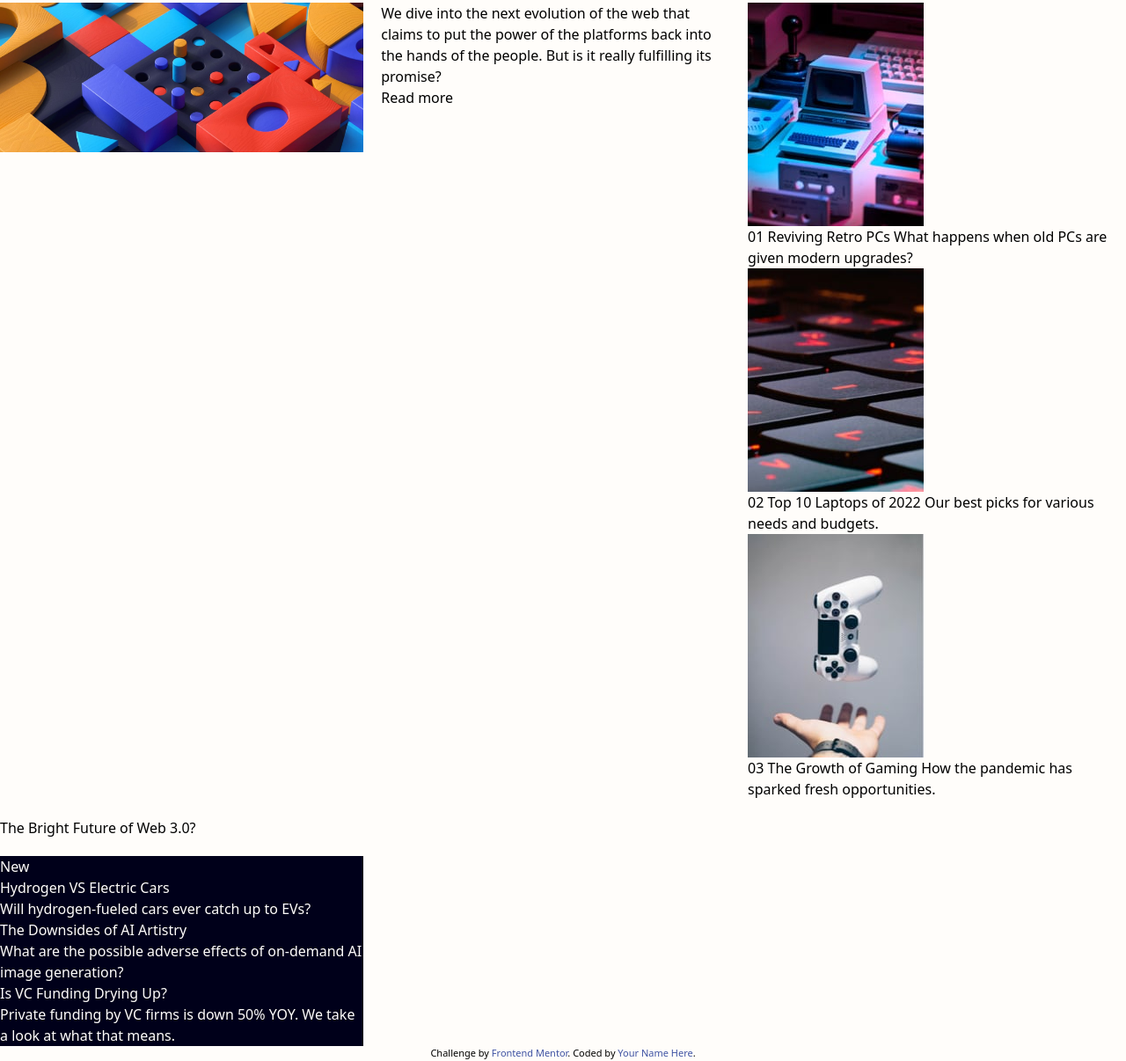
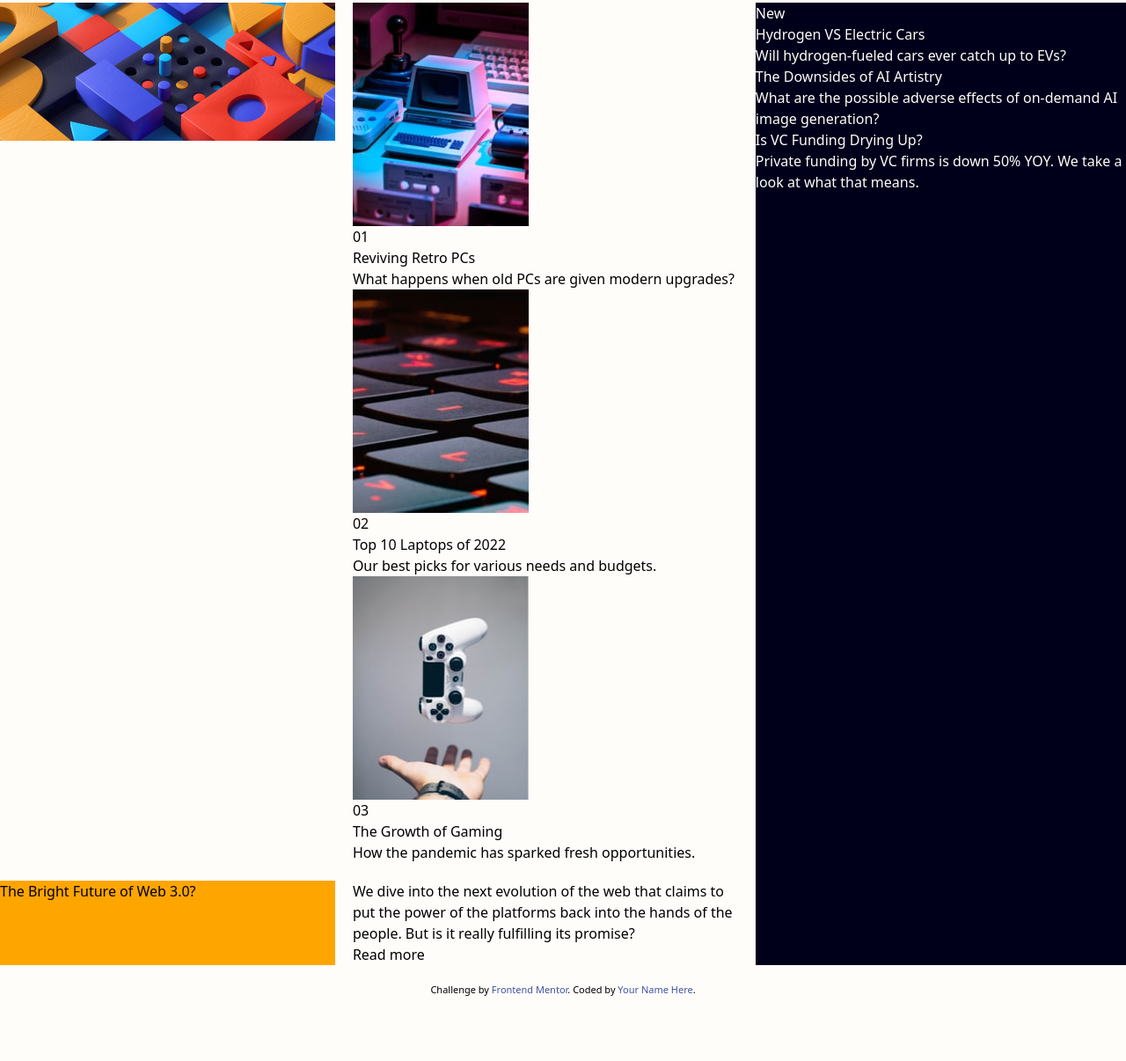
Before and after one commit to Jonee2/FEM-homepage, a plain HTML site: page index.html in a window 1280 px wide. Shown: the part 81-1287 px from the top of the page at 88% size. After the commit the page ends 1215 px from the top, so only its background shows below. Drawn offline with nearby package versions, Linux system fonts and the light colour scheme.

Commit message:
added more markup

```diff
--- a/index.html
+++ b/index.html
@@ -30,7 +30,7 @@
   <div class="h1div">
     <h1>The Bright Future of Web 3.0?</h1>
   </div>
-  <div>
+  <div class="buttondiv">
   <p>We dive into the next evolution of the web that claims to put the power of the platforms back into the hands of the people.
   But is it really fulfilling its promise?</p>
   <button>Read more</button>
@@ -39,26 +39,30 @@
   <ul>
   <li><h2>New</h2></li>
   <li><p class="titleblackbox">Hydrogen VS Electric Cars</p>
-  Will hydrogen-fueled cars ever catch up to EVs?</li>
+  <p class="parawhite">Will hydrogen-fueled cars ever catch up to EVs?</p></li>
   <li><p class="titleblackbox">The Downsides of AI Artistry</p>
-  What are the possible adverse effects of on-demand AI image generation?</li>
+  <p class="parawhite">What are the possible adverse effects of on-demand AI image generation?</p></li>
   <li><p class="titleblackbox">Is VC Funding Drying Up?</p>
-  Private funding by VC firms is down 50% YOY. We take a look at what that means.</li>
+  <p class="parawhite">Private funding by VC firms is down 50% YOY. We take a look at what that means.</p></li>
 </ul>
 </div>
 <div class="articlesdiv">
   <img src="assets/images/image-retro-pcs.jpg">
-  01
-  Reviving Retro PCs
-  What happens when old PCs are given modern upgrades?
+  <div>
+  <p class="articlenumber">01</p>
+  <p class="articletitle">Reviving Retro PCs</p>
+  <p class="articlepara">What happens when old PCs are given modern upgrades?</p>
+  </div>
+  <div>
   <img src="assets/images/image-top-laptops.jpg">
-  02
-  Top 10 Laptops of 2022
-  Our best picks for various needs and budgets.
+  <p class="articlenumber">02</p>
+  <p class="articletitle">Top 10 Laptops of 2022</p>
+  <p class="articlepara">Our best picks for various needs and budgets.</p>
+  </div><div>
   <img src="assets/images/image-gaming-growth.jpg">
-  03
-  The Growth of Gaming
-  How the pandemic has sparked fresh opportunities.
+  <p class="articlenumber">03</p>
+  <p class="articletitle">The Growth of Gaming</p>
+  <p class="articlepara">How the pandemic has sparked fresh opportunities.</p>
   </div>
 </div>
 </main>
--- a/styles.css
+++ b/styles.css
@@ -34,15 +34,24 @@ main{
     gap: 20px;
 }
 .blocksdiv{
-grid-area: 1 / 1 / span 2/ span 2;
+grid-area: 1 / 1 / 1/ span 2;
+background-color: blue;
+}
+.buttondiv{
+grid-area: 2 / 2 / 2 / 2;
 }
 .newdiv{
     background-color: hsl(240, 100%, 5%);
     color: hsl(36, 100%, 99%);
-    grid-area: 3 / 1 / span 2/ 2;
+    grid-area: 1 / 3 / span 2 / 3;
 }
 .h1div{
     grid-area: 2 / 1 / 2 / 1;
+    background-color: orange;
+}
+.articlediv{
+    display: inline-block;
+    grid-area: 3 / 1 / 3/ span 3;
 }
 button{
     background-color: hsl(5, 85%, 63%);
```
